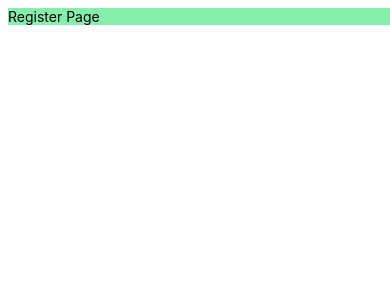
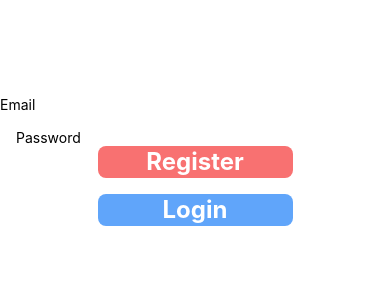
Before and after one commit to maher9393267111/new-expo-app, a React Native app: screen / in a window 390 px wide. Shown: the top 300 px of the page. Built offline with nearby package versions, Linux system fonts and the light colour scheme; what tailwind-rn would draw is missing.

Commit message:
register and login firebase start workkk

```diff
--- a/screens/Register.js
+++ b/screens/Register.js
@@ -1,219 +1,137 @@
+import { useNavigation } from "@react-navigation/native";
+import {
+  createUserWithEmailAndPassword,
+  signInWithEmailAndPassword,
+} from "firebase/auth";
+import React, { useState, useEffect } from "react";
+import {
+  KeyboardAvoidingView,
+  StyleSheet,
+  Text,
+  View,
+  TouchableOpacity,
+  Alert,
+  TextInput
+} from "react-native";
+//import { TextInput } from "react-native-gesture-handler";
+import { auth } from "../firebase";
+import { collection, addDoc } from "firebase/firestore";
+import { db } from "../firebase";
+import { GoogleAuthProvider } from "firebase/auth";
+import AsyncStorage from "@react-native-async-storage/async-storage";
 
-// import { useNavigation } from "@react-navigation/native";
-// import {
-//   createUserWithEmailAndPassword,
-//   signInWithEmailAndPassword,
-// } from "firebase/auth";
-// import React, { useState, useEffect } from "react";
-// import {
-//   KeyboardAvoidingView,
-//   StyleSheet,
-//   Text,
-//   View,
-//   TouchableOpacity,
-//   Alert,
-// } from "react-native";
-// import { TextInput } from "react-native-gesture-handler";
-// import { auth } from "../firebase";
-// import { collection, addDoc } from "firebase/firestore";
-// import { db } from "../firebase";
-// import { GoogleAuthProvider } from "firebase/auth";
-// import AsyncStorage from "@react-native-async-storage/async-storage";
+const provider = new GoogleAuthProvider();
 
-// const provider = new GoogleAuthProvider();
+export default function Register() {
 
-// const LoginScreen = () => {
-//   const [email, setEmail] = useState("");
-//   const [password, setPassword] = useState("");
-//   const navigation = useNavigation();
-
-//   useEffect(() => {
-//     const getData = async () => {
-//       try {
-//         const emaill = await AsyncStorage.getItem("Email");
-//         const pass = await AsyncStorage.getItem("Password");
-//         if (emaill !== null && pass !== null) {
-//           // value previously stored
-//           const handleSignIn = async () => {
-//             signInWithEmailAndPassword(auth, emaill, pass)
-//               .then(async (userCredential) => {
-//                 console.log("signed in");
-//                 const user = userCredential.user;
-//                 console.log(user);
-//                 await addDoc(collection(db, "users"), {
-//                   email: email,
-//                 })
-//                   .then(() => console.log("this is the email"))
-//                   .catch(() => {
-//                     console.log("rejected");
-//                   });
-
-//             //    navigation.navigate("FMB");
-//               })
-//               .catch((error) => {
-//                 console.log(error);
-//               });
-//           };
-//           handleSignIn()
-//         }else{
-//           console.log("no data")
-//         }
-//       } catch (e) {
-//         // error reading value
-//       }
-//     };
-
-
-//     return () => {
-//       getData()
-//     };
-//   }, []);
-
-//   const handleCreateAccount = () => {
-//     createUserWithEmailAndPassword(auth, email, password)
-//       .then((userCredential) => {
-//         console.log("account created");
-//         const user = userCredential.user;
-//         console.log(user);
-//         storeData(email, password);
-//         navigation.navigate("FMB");
-//       })
-//       .catch((error) => {
-//         console.log(error);
-//         Alert.alert(error.message);
-//       });
-//   };
-
-//   const handleSignIn = async () => {
-//     signInWithEmailAndPassword(auth, emaill, pass)
-//       .then(async (userCredential) => {
-//         console.log("signed in");
-//         const user = userCredential.user;
-//         console.log(user);
-//         await addDoc(collection(db, "users"), {
-//           email: email,
-//         })
-//           .then(() => console.log("this is the email"))
-//           .catch(() => {
-//             console.log("rejected");
-//           });
-
-//         navigation.navigate("FMB");
-//       })
-//       .catch((error) => {
-//         console.log(error);
-//       });
-//   };
-
-//   //SAVE THE EMAIL AND PASSWORD IN ASYNCSTORAGE
-
-//   const storeData = async (email, password) => {
-//     try {
-//       await AsyncStorage.setItem("Email", email);
-//       await AsyncStorage.setItem("Password", password);
-//       console.log(email + password);
-//     } catch (e) {
-//       // saving error
-//       console.log(e);
-//     }
-//   };
+  const [email, setEmail] = useState("");
+  const [password, setPassword] = useState("");
+  //const navigation = useNavigation();
 
 
 
-//   return (
-//     <KeyboardAvoidingView style={styles.container} behavior="padding">
-//       <View style={styles.inputContainer}>
-//         <TextInput
-//           placeholder="Email"
-//           value={email}
-//           onChangeText={(text) => setEmail(text)}
-//           style={styles.input}
-//         />
-//         <TextInput
-//           placeholder="Password"
-//           value={password}
-//           onChangeText={(text) => setPassword(text)}
-//           style={styles.input}
-//           secureTextEntry
-//         />
-//         <Text></Text>
-//       </View>
-//       <View style={styles.buttonContainer}>
-//         <TouchableOpacity
-//           onPress={handleCreateAccount}
-//           style={[styles.button, styles.buttonOutline]}
-//         >
-//           <Text style={styles.buttonOutlineText}>Register</Text>
-//         </TouchableOpacity>
-//         <TouchableOpacity onPress={handleSignIn} style={styles.button}>
-//           <Text style={styles.buttonText}>Login</Text>
-//         </TouchableOpacity>
-//       </View>
-//     </KeyboardAvoidingView>
-//   );
-// };
+  const handleCreateAccount = () => {
+    console.log('CLICKEEED---?')
+    createUserWithEmailAndPassword(auth, email, password)
+      .then((userCredential) => {
+        console.log("account created");
+        const user = userCredential.user;
+        console.log(user);
+        storeData(email, password);
+      //  navigation.navigate("FMB");
+      })
+      .catch((error) => {
+        console.log(error);
+        Alert.alert(error.message);
+      });
+  };
 
-// export default LoginScreen;
+  const handleSignIn = async () => {
+    console.log('CLICKEEED---?')
+    signInWithEmailAndPassword(auth, email, password)
+      .then(async (userCredential) => {
+        console.log("signed in");
+        const user = userCredential.user;
+        console.log(user);
+        await addDoc(collection(db, "users"), {
+          email: email,
+        })
+          .then(() => console.log("this is the email"))
+          .catch(() => {
+            console.log("rejected---------");
+          });
 
-// const styles = StyleSheet.create({
-//   container: {
-//     top: 20,
-//     flex: 1,
-//     justifyContent: "center",
-//     alignItems: "center",
-//   },
-//   inputContainer: {
-//     width: "80%",
-//   },
-//   input: {
-//     backgroundColor: "white",
-//     paddingHorizontal: 15,
-//     paddingVertical: 10,
-//     borderRadius: 10,
-//     marginTop: 5,
-//   },
-//   buttonText: {
-//     color: "white",
-//     fontWeight: "700",
-//     fontSize: 16,
-//   },
-//   buttonContainer: {
-//     width: "60%",
-//     justifyContent: "center",
-//     alignItems: "center",
-//     marginTop: 40,
-//   },
-//   button: {
-//     backgroundColor: "orange",
-//     width: "100%",
-//     padding: 15,
-//     borderRadius: 10,
-//     alignItems: "center",
-//   },
-//   buttonOutline: {
-//     backgroundColor: "white",
-//     marginTop: 5,
-//     borderColor: "black",
-//     borderWidth: 2,
-//   },
-//   buttonOutlineText: {},
-// });
+      //  navigation.navigate("FMB");
+      })
+      .catch((error) => {
+        console.log(error);
+      });
+  };
+
+  //SAVE THE EMAIL AND PASSWORD IN ASYNCSTORAGE
+
+  const storeData = async (email, password) => {
+    try {
+      await AsyncStorage.setItem("Email", email);
+      await AsyncStorage.setItem("Password", password);
+      console.log(email + password);
+    } catch (e) {
+      // saving error
+      console.log(e);
+    }
+  };
 
 
 
 
 
+  return (
+    <View className=" mt-24 " >
 
 
-import { Cont , TextStyle  } from './styles';
 
-import { View, Text } from 'react-native'
-import React from 'react'
 
-export default function Register() {
-  return (
-    <View>
-      <Text className=" mt-2 bg-green-300  ml-2">Register Page</Text>
-    </View>
+
+<TextInput
+          placeholder="Email"
+          value={email}
+          onChangeText={(text) => setEmail(text)}
+         className='  border-none   '
+        />
+
+<TextInput
+          placeholder="Password"
+          value={password}
+          onChangeText={(text) => setPassword(text)}
+        className=' pl-4 pr-4 mt-4 bg-white rounded-lg'
+          secureTextEntry
+        />
+
+<View  className='  '>
+        <TouchableOpacity
+        className='    '
+          onPress={handleCreateAccount}
+
+        >
+          <Text
+          className=' text-center mb-4  w-1/2 mx-auto   bg-red-400 text-white text-2xl font-bold rounded-lg'
+
+          >Register</Text>
+        </TouchableOpacity>
+        <TouchableOpacity onPress={handleSignIn}
+
+        >
+          <Text
+
+          className=' text-center bg-blue-400 text-white text-2xl font-bold mb-4  w-1/2 mx-auto  rounded-lg'
+          >Login</Text>
+        </TouchableOpacity>
+      </View>
+
+
+
+
+
+      </View>
   )
 }
```
